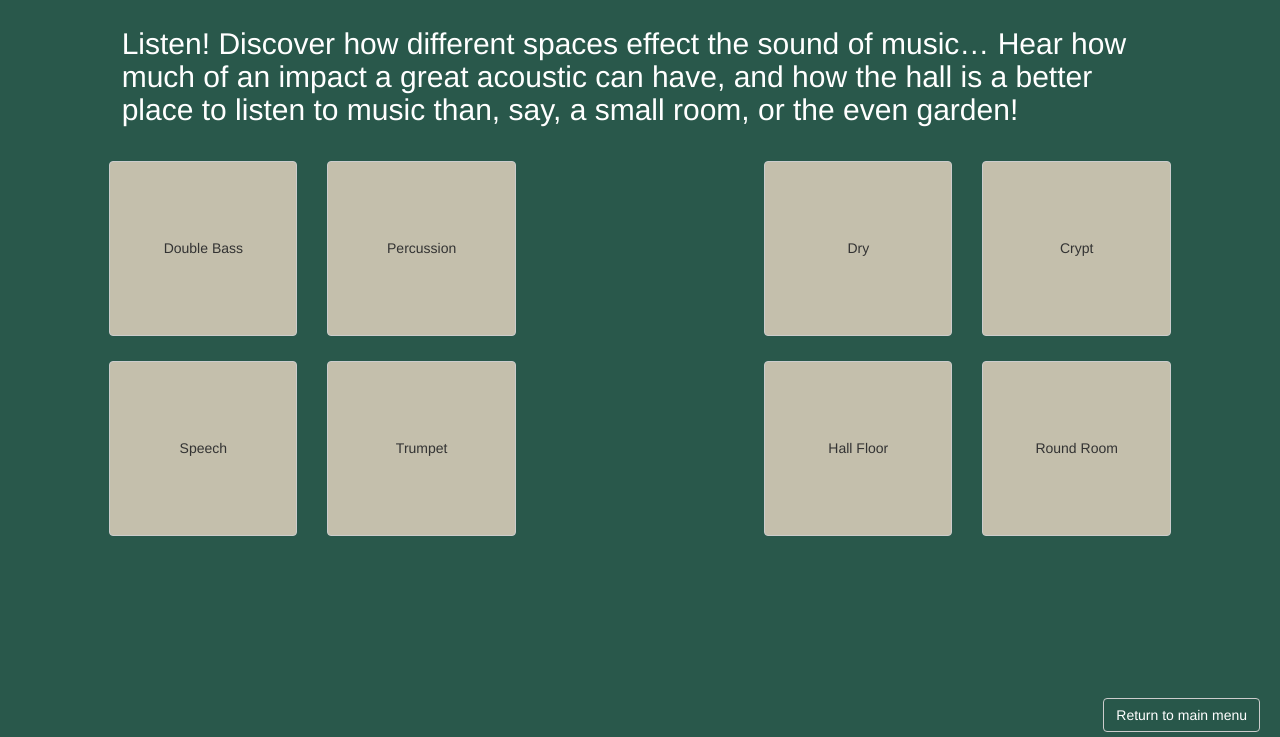
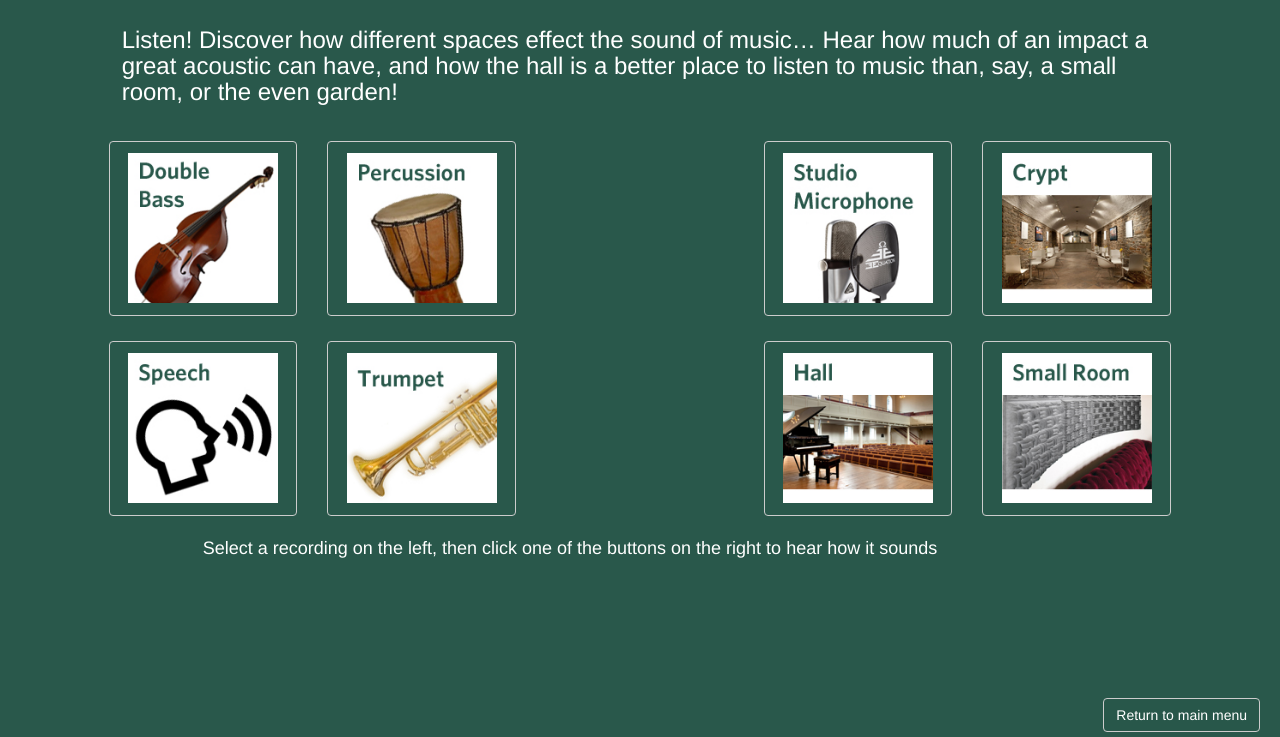
Before and after one commit to DavidFlores24/StGeorgeItemE, a plain HTML site: page acoustics.html in a window 1280 px wide. Shown: the part 63-800 px from the top of the page. Drawn offline with Linux system fonts and the light colour scheme.

Commit message:
Added image buttons on acoustics page

```diff
--- a/acoustics.html
+++ b/acoustics.html
@@ -69,37 +69,41 @@
 <h1>Interact with the Acoustics</h1>
 
 <div class="col-md-offset-1 col-md-10 text">
-	<h2>Listen! Discover how different spaces effect the sound of music… Hear how much of an impact a great acoustic can have, and how the hall is a better place to listen to music than, say, a small room, or the even garden!</h2>
+	<h3>Listen! Discover how different spaces effect the sound of music… Hear how much of an impact a great acoustic can have, and how the hall is a better place to listen to music than, say, a small room, or the even garden!</h3>
 </div>
 
 <div class="row top">
 	<div class="col-md-offset-1 col-md-2">
-		<button class="btn btn-default square instrument double-bass">Double Bass</button>
+		<button class="btn btn-default square instrument double-bass"></button>
 	</div>
 	<div class="col-md-2">
-		<button class="btn btn-default square instrument percussion">Percussion</button>
+		<button class="btn btn-default square instrument percussion"></button>
 	</div>
 	<div class="col-md-offset-2 col-md-2">
-		<button class="btn btn-default square reverb dry">Dry</button>
+		<button class="btn btn-default square reverb dry"></button>
 	</div>
 	<div class="col-md-2">
-		<button class="btn btn-default square reverb crypt">Crypt</button>
+		<button class="btn btn-default square reverb crypt"></button>
 	</div>
 </div>
 
 <div class="row bottom">
 	<div class="col-md-offset-1 col-md-2">
-		<button class="btn btn-default square instrument speech">Speech</button>
+		<button class="btn btn-default square instrument speech"></button>
 	</div>
 	<div class="col-md-2">
-		<button class="btn btn-default square instrument trumpet">Trumpet</button>
+		<button class="btn btn-default square instrument trumpet"></button>
 	</div>
 	<div class="col-md-offset-2 col-md-2">
-		<button class="btn btn-default square reverb hall-floor">Hall Floor</button>
+		<button class="btn btn-default square reverb hall-floor"></button>
 	</div>
 	<div class="col-md-2">
-		<button class="btn btn-default square reverb round-room">Round Room</button>
+		<button class="btn btn-default square reverb round-room"></button>
 	</div>
+</div>
+
+<div class="row container">
+	<p class="col-md-12">Select a recording on the left, then click one of the buttons on the right to hear how it sounds</p>
 </div>
 
 <footer>
--- a/css/acoustics.css
+++ b/css/acoustics.css
@@ -28,6 +28,12 @@ h1 {
 	text-align: center;
 }
 
+p {
+	font-size:18px;
+	text-align: center;
+	margin-top: 20px;
+}
+
 footer .btn-default {
 	position:absolute;
 	bottom:5px;
@@ -39,3 +45,59 @@ footer .btn-default {
 footer .btn-default a {
 	color: #FFF;
 }
+
+.double-bass {
+	background: url(../img/buttons/Bass.jpg);
+	background-size: 150px, 150px;
+	background-repeat: no-repeat;
+	background-position: center;
+}
+
+.trumpet {
+	background: url(../img/buttons/Trumpet.jpg);
+	background-size: 150px, 150px;
+	background-repeat: no-repeat;
+	background-position: center;
+}
+
+.percussion {
+	background: url(../img/buttons/Percussion.jpg);
+	background-size: 150px, 150px;
+	background-repeat: no-repeat;
+	background-position: center;
+}
+
+.speech {
+	background: url(../img/buttons/Speech.jpg);
+	background-size: 150px, 150px;
+	background-repeat: no-repeat;
+	background-position: center;
+}
+
+.dry {
+	background: url(../img/buttons/Mic.jpg);
+	background-size: 150px, 150px;
+	background-repeat: no-repeat;
+	background-position: center;
+}
+
+.round-room {
+	background: url(../img/buttons/SmallRoom.jpg);
+	background-size: 150px, 150px;
+	background-repeat: no-repeat;
+	background-position: center;
+}
+
+.crypt {
+	background: url(../img/buttons/Crypt.jpg);
+	background-size: 150px, 150px;
+	background-repeat: no-repeat;
+	background-position: center;
+}
+
+.hall-floor {
+	background: url(../img/buttons/Hall.jpg);
+	background-size: 150px, 150px;
+	background-repeat: no-repeat;
+	background-position: center;
+}
```
Also changed, not shown: img/buttons/Bass.jpg (added), img/buttons/Crypt.jpg (added), img/buttons/Hall.jpg (added), img/buttons/Mic.jpg (added), img/buttons/Percussion.jpg (added), img/buttons/SmallRoom.jpg (added), img/buttons/Speech.jpg (added), img/buttons/Trumpet.jpg (added).
